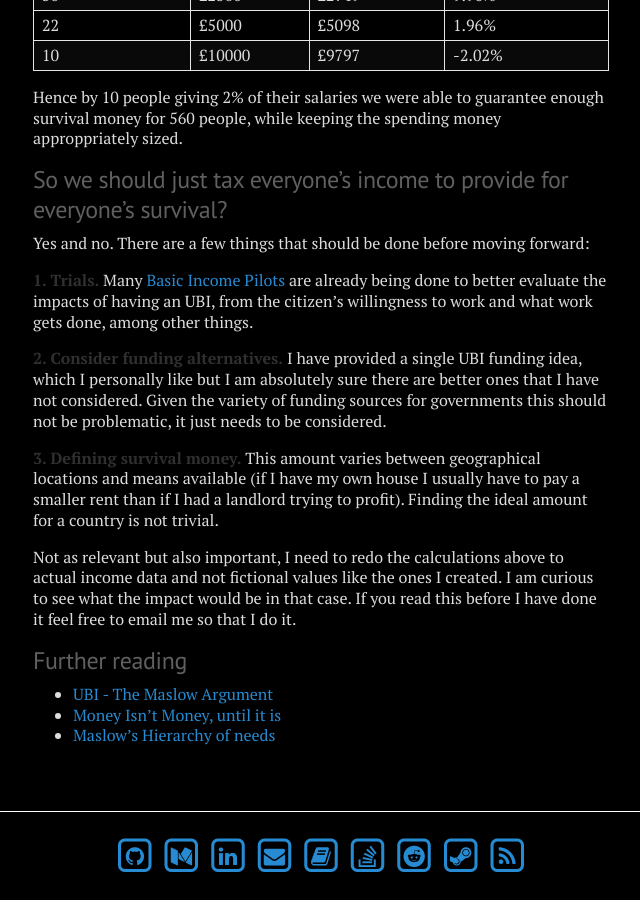
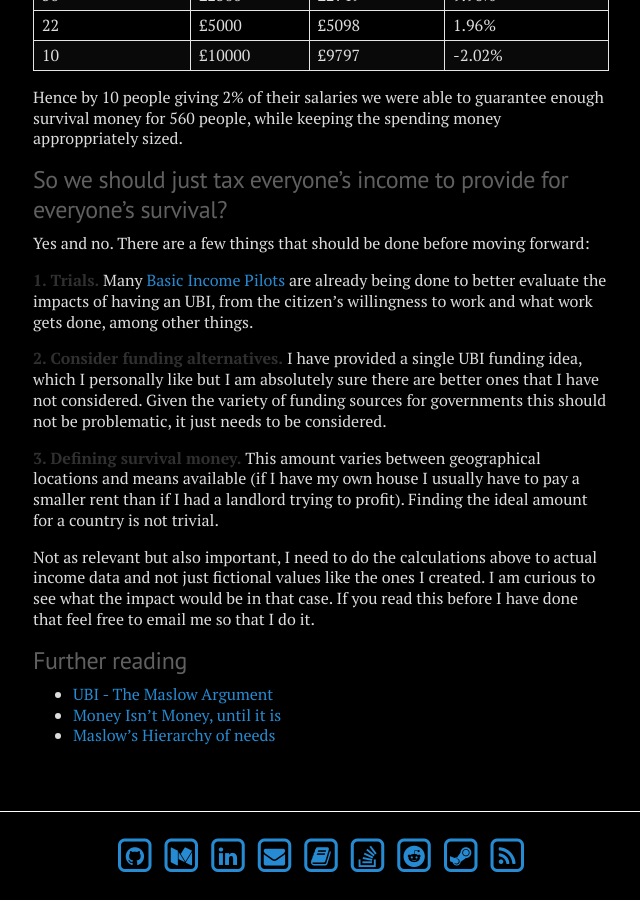
Before and after one commit to migueltorrescosta/migueltorrescosta.github.io, a Jekyll site: the page built from _posts/2018-01-04-Welfare-Distribution.md, in a window 1280 px wide and 900 px high, scrolled down 2719 px. Shown: the whole window, without its empty margins (319-959 px from the left). Built offline with Jekyll 4.4.1, drawn with Linux system fonts in a browser that asks for light colours; comment, search, counter and statistics services are not loaded.

Commit message:
Rephrasing for clarity

```diff
--- a/_posts/2018-01-04-Welfare-Distribution.md
+++ b/_posts/2018-01-04-Welfare-Distribution.md
@@ -286,7 +286,7 @@ Yes and no. There are a few things that should be done before moving forward:
 
 **3. Defining survival money.** This amount varies between geographical locations and means available (if I have my own house I usually have to pay a smaller rent than if I had a landlord trying to profit). Finding the ideal amount for a country is not trivial.
 
-Not as relevant but also important, I need to redo the calculations above to actual income data and not fictional values like the ones I created. I am curious to see what the impact would be in that case. If you read this before I have done it feel free to email me so that I do it.
+Not as relevant but also important, I need to do the calculations above to actual income data and not just fictional values like the ones I created. I am curious to see what the impact would be in that case. If you read this before I have done that feel free to email me so that I do it.
 
 ## Further reading
 
```
